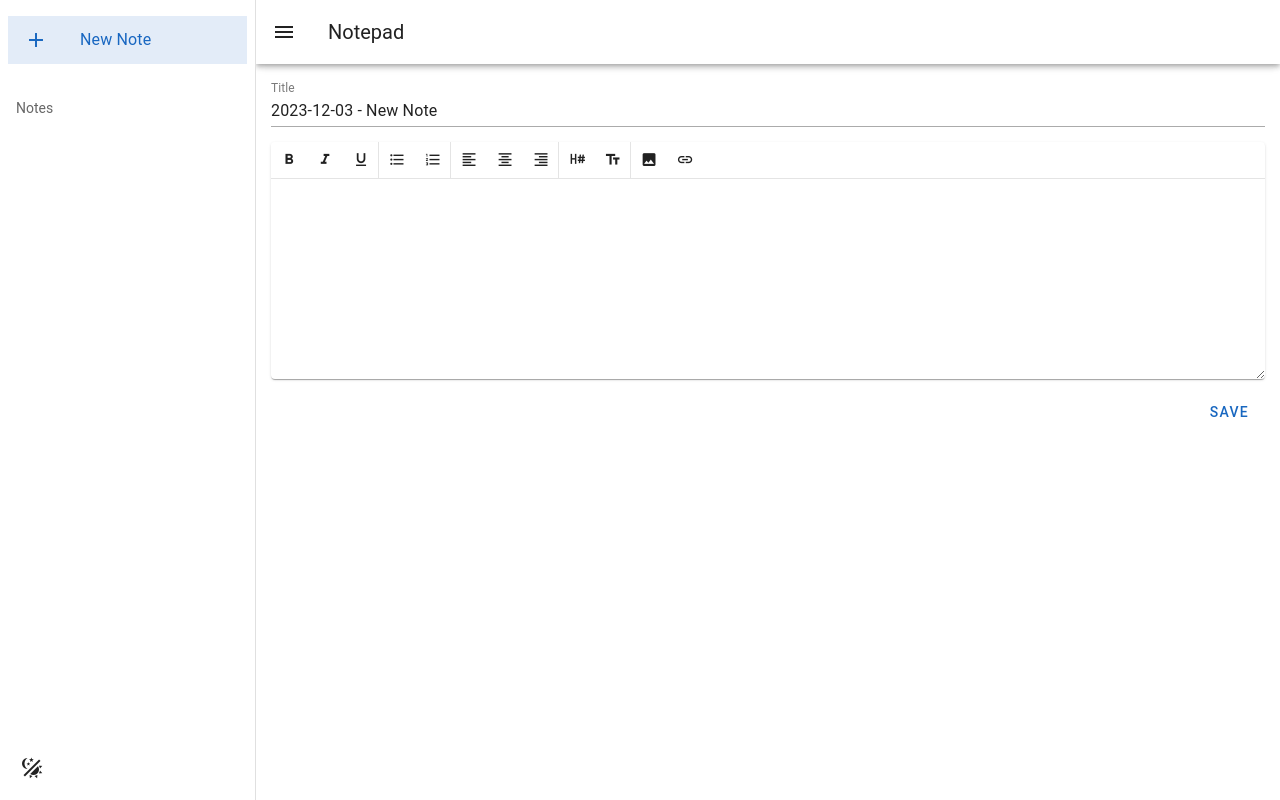
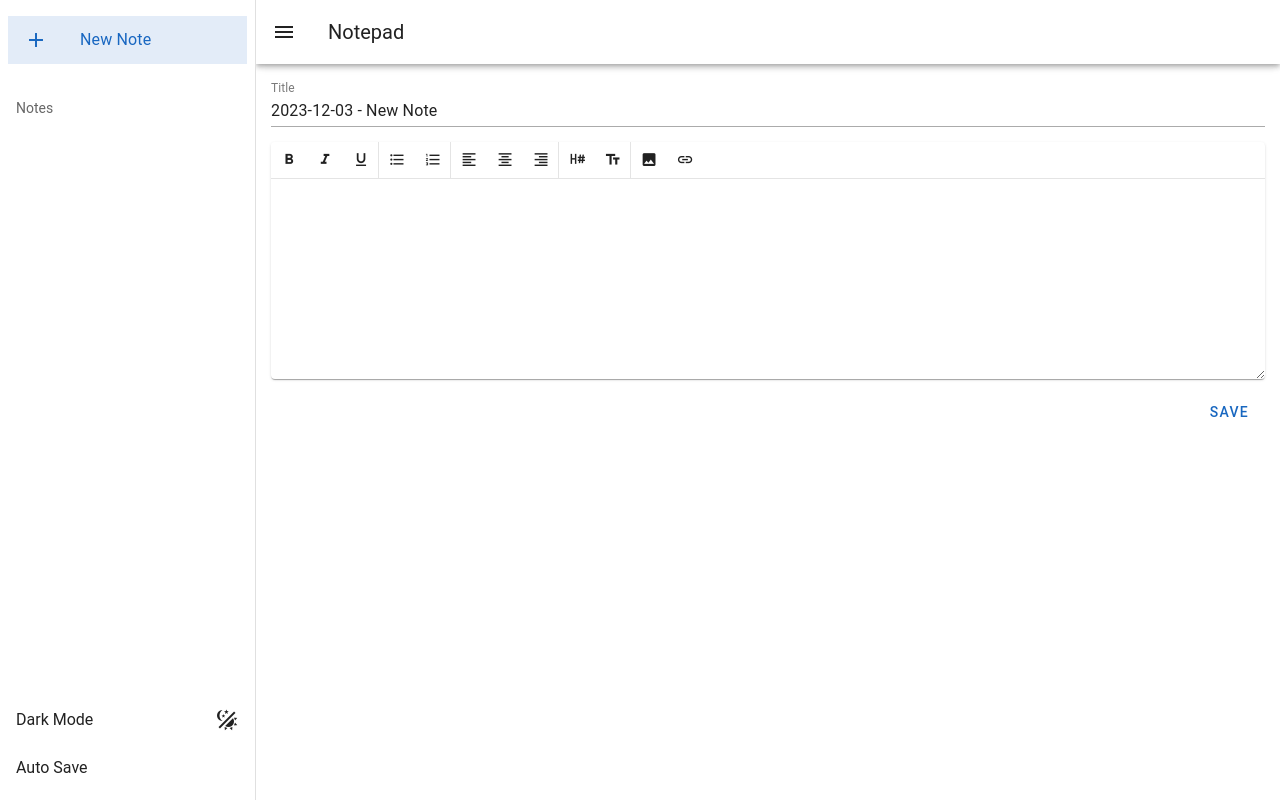
Before and after one commit to samuelleung123/pwa-notepad, a Vue app: page / in a window 1280 px wide. Built offline with nearby package versions, Linux system fonts and the light colour scheme.

Commit message:
add auto save

```diff
--- a/src/App.vue
+++ b/src/App.vue
@@ -4,6 +4,7 @@ import {RouterView} from 'vue-router'
 
 import {ref} from 'vue'
 import {Note} from "@/models/Note";
+import {auto_save} from "@/states/auto_save";
 
 const drawer = ref(null)
 
@@ -76,11 +77,22 @@ refresh_notes();
 			</v-list>
 
 			<template v-slot:append>
-				<div class="pa-2">
-					<v-btn :icon="true" @click="toggle_theme()" variant="flat">
-						<v-icon>mdi-theme-light-dark</v-icon>
-					</v-btn>
-				</div>
+				<v-list>
+					<v-list-item @click="toggle_theme()">
+						<div style="display: flex; align-items: center;">
+							Dark Mode
+							<v-spacer></v-spacer>
+							<v-icon>mdi-theme-light-dark</v-icon>
+						</div>
+					</v-list-item>
+					<v-list-item @click="auto_save.toggle()">
+						<div style="display: flex; align-items: center;">
+							Auto Save
+							<v-spacer></v-spacer>
+							<v-icon v-if="auto_save.enabled" color="success">mdi-check-circle</v-icon>
+						</div>
+					</v-list-item>
+				</v-list>
 			</template>
 		</v-navigation-drawer>
 
--- a/src/components/html-editor.vue
+++ b/src/components/html-editor.vue
@@ -186,7 +186,7 @@ const context_menu = ref({
 		},
 		{
 			title: 'Resize', click: () => {
-				console.log('resize');
+				// console.log('resize');
 				resize_image_dialog.value.img_el = context_menu.value.img_el;
 				resize_image_dialog.value.width = context_menu.value.img_el.width;
 				resize_image_dialog.value.height = context_menu.value.img_el.height;
@@ -311,7 +311,7 @@ const update_toggle_multiple = () => {
 		toggle_multiple.value.push(2)
 	}
 
-	console.log(toggle_multiple.value);
+	// console.log(toggle_multiple.value);
 }
 
 </script>
--- /dev/null
+++ b/src/states/auto_save.js
@@ -0,0 +1,19 @@
+import {ref} from "vue";
+
+const auto_save = ref({
+	enabled: localStorage.getItem('auto_save') === 'true',
+	toggle() {
+		this.enabled = !this.enabled
+		localStorage.setItem('auto_save', this.enabled);
+		this.event.dispatchEvent(new CustomEvent('change', {
+			detail: {
+				enabled: this.enabled,
+			}
+		}));
+	},
+	event: new EventTarget(),
+});
+
+export {
+	auto_save,
+}
--- a/src/views/HomeView.vue
+++ b/src/views/HomeView.vue
@@ -1,10 +1,11 @@
 <script setup>
 import HtmlEditor from "@/components/html-editor.vue";
 
-import {ref, watch} from 'vue'
+import {onUnmounted, ref, watch} from 'vue'
 import {Note} from "@/models/Note";
 import moment from "moment";
 import router from "@/router";
+import {auto_save} from "@/states/auto_save";
 
 
 const props = defineProps({
@@ -13,6 +14,16 @@ const props = defineProps({
 
 watch(() => props.id, () => {
 	refresh_note();
+});
+
+const interval_id = setInterval(() => {
+	if (auto_save.value.enabled && record.value.is_changed()) {
+		save_record();
+	}
+}, 1000);
+
+onUnmounted(() => {
+	clearInterval(interval_id);
 });
 
 const record = ref(null);
@@ -46,7 +57,6 @@ const delete_record = () => {
 	router.push('/');
 }
 
-
 refresh_note();
 
 </script>
```
Also changed, not shown: src/lib/DataModel.min.js, 5 other files (tests, documents, lock files or other folders).
